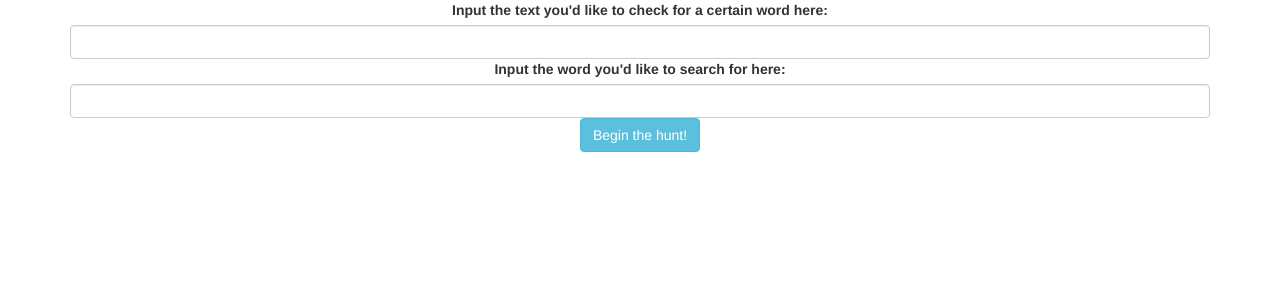
After one commit to cconeus/word_finder, a PHP site: template views/home.html.twig in a window 1280 px wide. The commit adds this page. Shown: the top 300 px of the page. Run offline with PHP 8.4, Linux system fonts and the light colour scheme; the template is opened without the code that fills it, so the values that code supplies are empty; some libraries are stand-ins or nearby versions.

Commit message:
view files created

```diff
--- a/src/RepeatCounter.php
+++ b/src/RepeatCounter.php
@@ -1,4 +1,5 @@
 <?php
+
 
     class RepeatCounter
     {
@@ -6,10 +7,11 @@
         function countRepeats($usr_word, $usr_string)
         {
 
-            $usr_word = strtoupper("cat");
-            $usr_string = strtoupper("The cat in the hat");
+            $usr_word = strtoupper($_GET['word_search']);
+            $usr_string = strtoupper($_GET['usr_string']);
 
             $output = substr_count($usr_string, $usr_word);
+
             return $output;
         }
     }
--- /dev/null
+++ b/views/home.html.twig
@@ -0,0 +1,26 @@
+<!DOCTYPE html>
+<html>
+
+    <head>
+      <link rel="stylesheet" href="https://maxcdn.bootstrapcdn.com/bootstrap/3.3.1/css/bootstrap.min.css">
+      <title>Lets count words!</title>
+    </head>
+
+    <body>
+        <div class="container" align="center">
+
+            <form action='/results_page' method='post' class="form-horizontal">
+
+                <label for='usr_string'>Input the text you'd like to check for a certain word here:</label>
+                <input id='usr_string' name='usr_string' type='text' class="form-control">
+
+                <label for='word_search'>Input the word you'd like to search for here:</label>
+                <input id='word_search' name='word_search' type='text' class="form-control">
+
+                <button type='submit' class="btn btn-info">Begin the hunt!</button>
+
+            </form>
+
+        </div>
+    </body>
+</html>
```
Also changed, not shown: app/app.php (+22 -0 lines), views/home.php (deleted, +0 -8 lines), views/results.html.twig (added, +17 -0 lines), views/results.php (deleted, +0 -8 lines).
